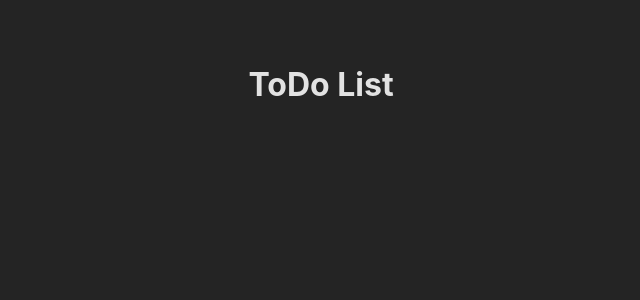
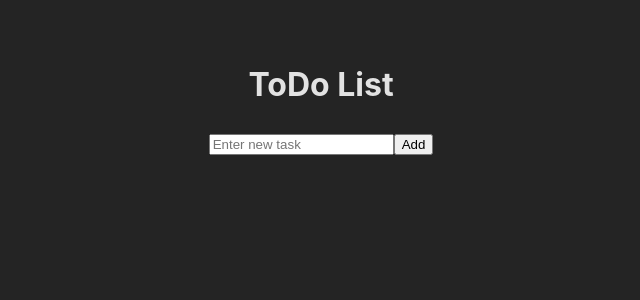
Before and after one commit to Rustam-R-D-S/toDo-List, a React (Vite) app: page / in a window 1280 px wide. Shown: the top 300 px of the page, without its empty margins (319-959 px from the left). Built offline with nearby package versions, Linux system fonts and the light colour scheme.

Commit message:
added component

```diff
--- a/src/App.tsx
+++ b/src/App.tsx
@@ -1,4 +1,5 @@
 import React, { useState } from 'react';
+import AddTaskForm from './AddTaskForm.tsx';
 import "./App.css"
 
 interface TaskType {
@@ -30,6 +31,7 @@ const App: React.FC = () => {
     return (
         <div>
             <h1>ToDo List</h1>
+            <AddTaskForm currentTask={currentTask} setCurrentTask={setCurrentTask} addTask={addTask} />
             <ul className="task-list">
 
             </ul>
```
